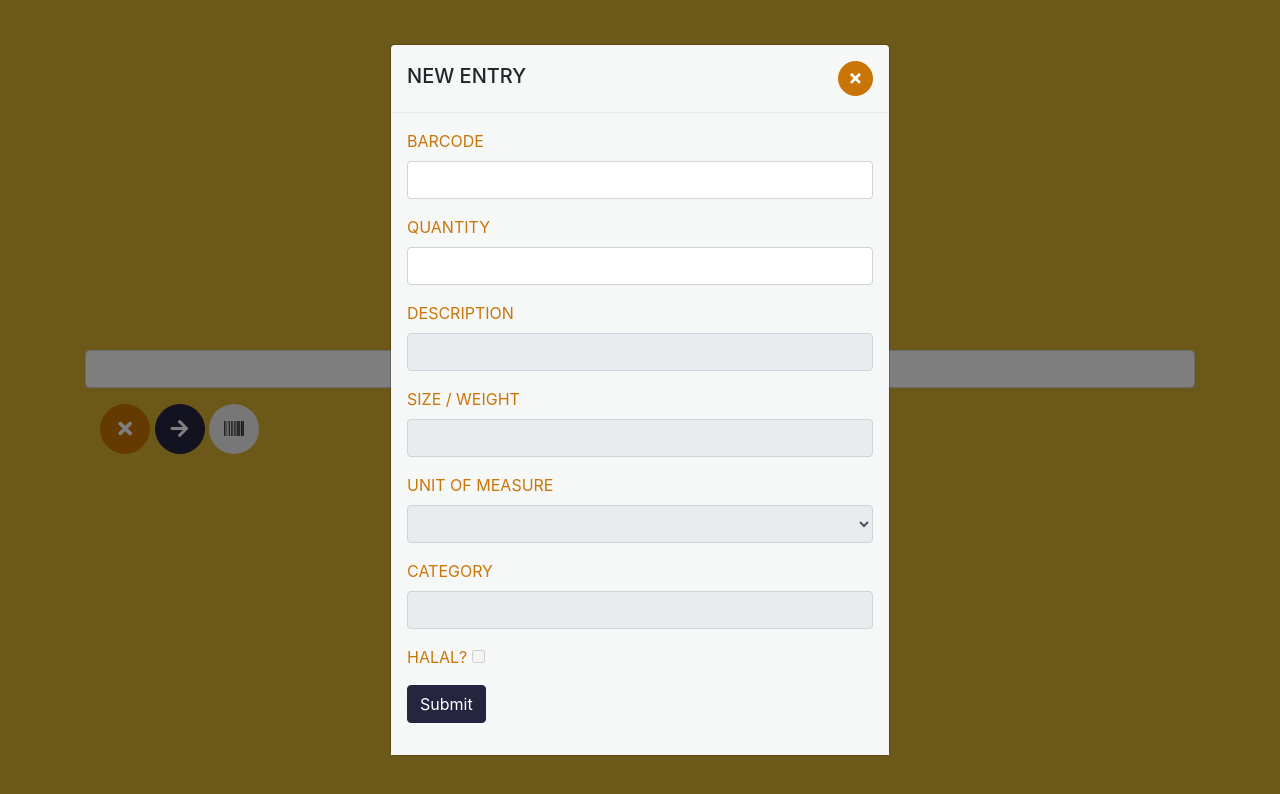
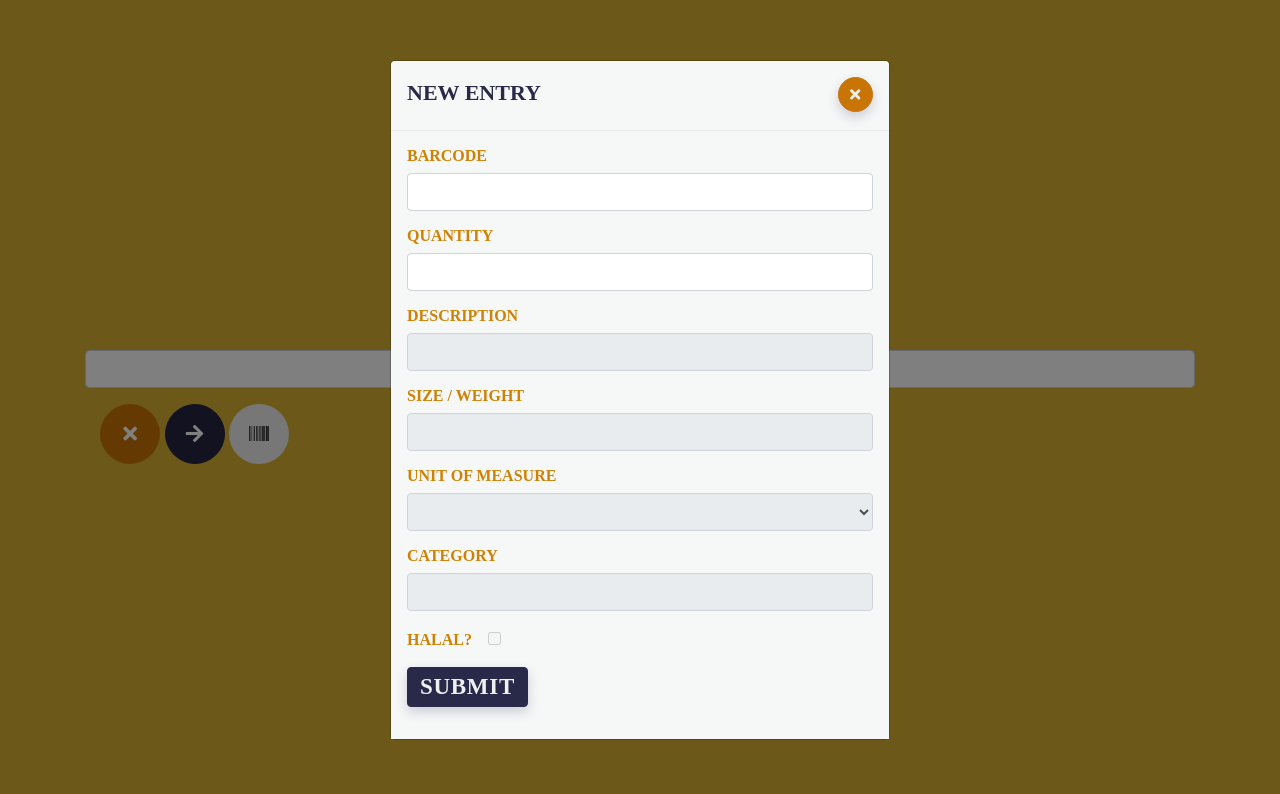
Before and after one commit to LoneRifle/food-bank-poc, a plain HTML site: page templates/manual.html in a window 1280 px wide. Both pictures are taken after a click on the button 179 px from the left and 429 px from the top of the page. Drawn offline with nearby package versions, Linux system fonts and the light colour scheme; no server answers.

Commit message:
Colours and sizes

```diff
--- a/style.css
+++ b/style.css
@@ -6,8 +6,29 @@ body {
     background-color: #f6f7f7;
 }
 
+.display-5 {
+    opacity: 0.4;
+    mix-blend-mode: multiply;
+    font-family: BwModelica;
+    font-size: 27px;
+    font-weight: 800;
+    font-style: normal;
+    font-stretch: normal;
+    line-height: 1.19;
+    letter-spacing: normal;
+    text-align: center;
+    color: #999999;
+}
+
 label {
-    color:#c97609
+    font-family: BwModelica;
+    font-size: 16px;
+    font-weight: 800;
+    font-style: normal;
+    font-stretch: normal;
+    line-height: normal;
+    letter-spacing: normal;
+    color: #cf8103;
 }
 
 #video {
@@ -17,8 +38,8 @@ label {
 }
 
 #videoContainer {
-    height: 400px;
-    width: auto;
+    height: 27%;
+    width: 100%;
     position: relative;
     margin: 20px;
     background: none;
@@ -62,8 +83,8 @@ label {
 }
 
 .btn-circle {
-    width: 50px;
-    height: 50px;
+    width: 60px;
+    height: 60px;
     padding: 6px 0px;
     border-radius: 50%;
     text-align: center;
@@ -71,8 +92,8 @@ label {
 }
 
 .btn-circle-orange {
-    width: 50px;
-    height: 50px;
+    width: 60px;
+    height: 60px;
     padding: 6px 0px;
     border-radius: 50%;
     text-align: center;
@@ -82,8 +103,8 @@ label {
 }
 
 .btn-circle-blue {
-    width: 50px;
-    height: 50px;
+    width: 60px;
+    height: 60px;
     padding: 6px 0px;
     border-radius: 50%;
     text-align: center;
@@ -93,8 +114,19 @@ label {
 }
 
 .btn-primary, .btn-primary:hover {
-    background-color: #252540;
-    border-color: #252540;
+    background-color: #292949;
+    border-color: #292949;
+    font-family: BwModelica;
+    font-size: 23px;
+    font-weight: 800;
+    font-style: normal;
+    font-stretch: normal;
+    line-height: normal;
+    letter-spacing: 0.7px;
+    text-align: center;
+    color: #f0f0f0;
+    box-shadow: 0 5px 12px 0 rgba(41, 41, 73, 0.2);
+    background-color: #292949;
 }
 
 .btn-close, .btn-close:hover {
@@ -124,3 +156,16 @@ label {
 .white-icon {
     color: #fff;
 }
+
+.modal-title {
+  width: 345px;
+  height: 37px;
+  font-family: BwModelica;
+  font-size: 22px;
+  font-weight: 800;
+  font-style: normal;
+  font-stretch: normal;
+  line-height: 1.45;
+  letter-spacing: normal;
+  color: #292949;
+}
--- a/templates/manual.html
+++ b/templates/manual.html
@@ -78,11 +78,11 @@
                   <label for="Category">CATEGORY</label><input type="text" class="form-control" name="Category" readonly>
                 </div>
                 <div class="form-group">
-                  <label class="form-check-label" for="Halal?">HALAL?</label>
+                  <label class="form-check-label" for="Halal?">HALAL?&nbsp;&nbsp;&nbsp;</label>
                   <input class="checkbox pull-right" type="checkbox" name="Halal?" disabled>
                 </div>
               </div>
-              <button type="submit" class="btn btn-primary" value="Submit">Submit</button>
+              <button type="submit" class="btn btn-primary" value="Submit">SUBMIT</button>
             </form>
           </div>
         </div>
```
Also changed, not shown: index.html (+2 -2 lines).
